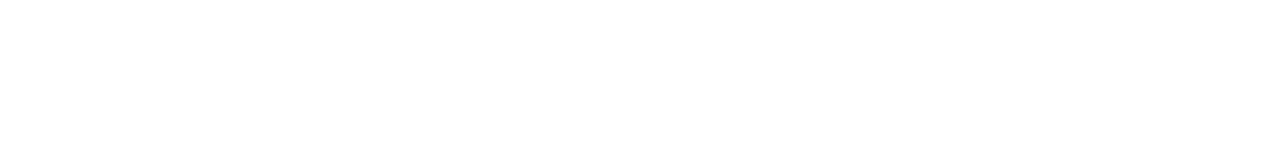
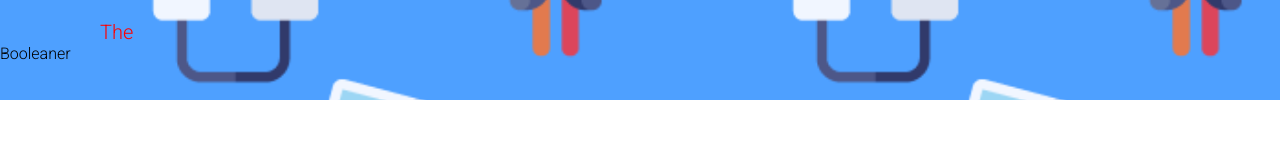
Before and after one commit to stedfl/html-css-booleaner, a plain HTML site: page index.html in a window 1280 px wide. Drawn offline with Linux system fonts and the light colour scheme.

Commit message:
add header

```diff
--- /dev/null
+++ b/css/style.css
@@ -0,0 +1,21 @@
+* {
+  margin: 0;
+}
+
+.up-bar {
+  width: 100%;
+  height: 80px;
+  background-color: #4ea0ff;
+  background-image: url(/img/pattern.png);
+  background-size: cover;
+  background-position: center;
+  font-family: 'Roboto', sans-serif;
+  /* color: white; */
+  padding-top:20px;
+}
+
+.title-one {
+  font-size: 20px;
+  padding-left: 100px;
+  color: red;
+}
--- a/index.html
+++ b/index.html
@@ -5,9 +5,17 @@
   <meta http-equiv="X-UA-Compatible" content="IE=edge">
   <meta name="viewport" content="width=device-width, initial-scale=1.0">
   <title>The Booleaner</title>
+  <link rel="preconnect" href="https://fonts.googleapis.com">
+<link rel="preconnect" href="https://fonts.gstatic.com" crossorigin>
+<link href="https://fonts.googleapis.com/css2?family=Roboto:wght@100;300&display=swap" rel="stylesheet">
+  <link rel="stylesheet" href="/css/style.css">
 </head>
 <body>
   <header>
+    <div class="up-bar">
+      <p class="title-one">The</p>
+      <p class="title-two">Booleaner</p>
+    </div>
 
   </header>
 
```
